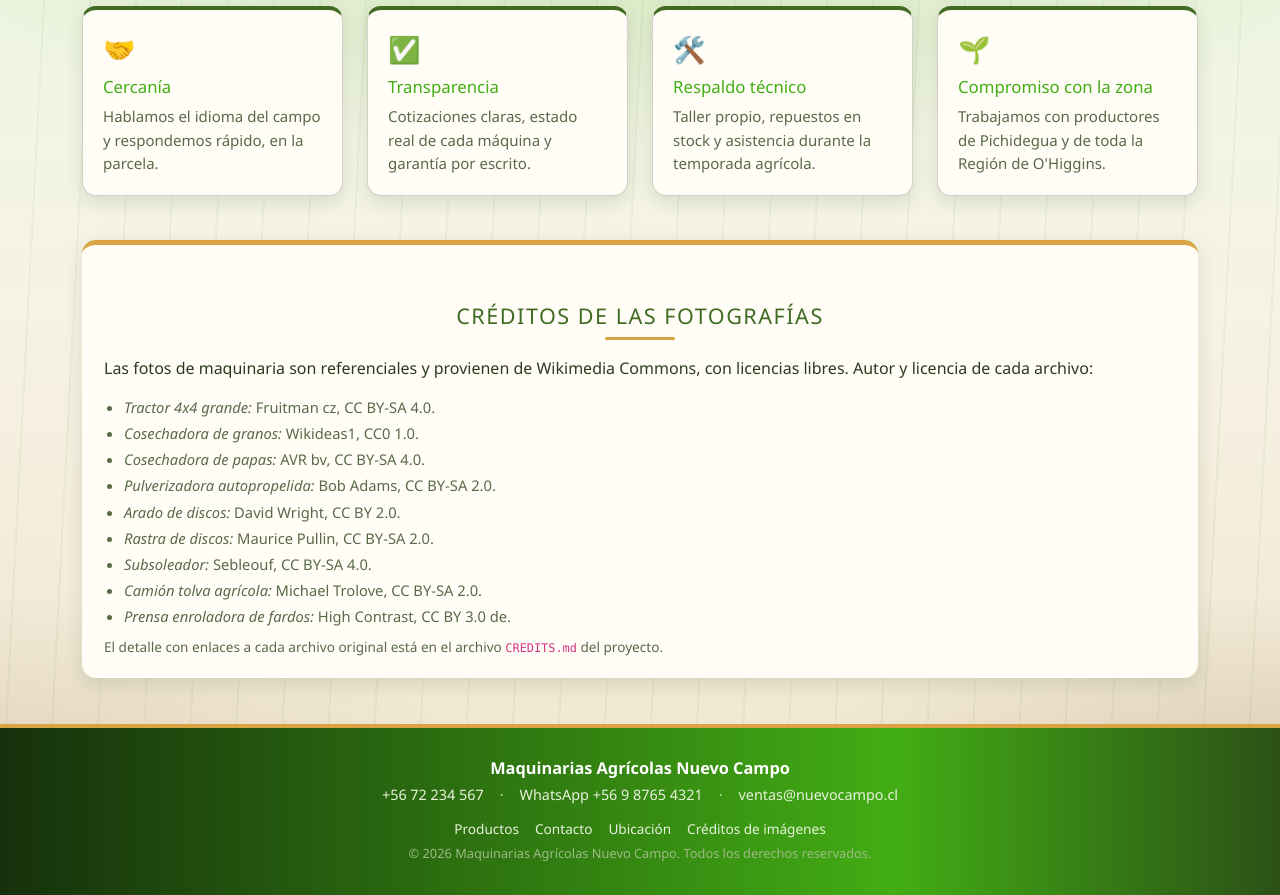
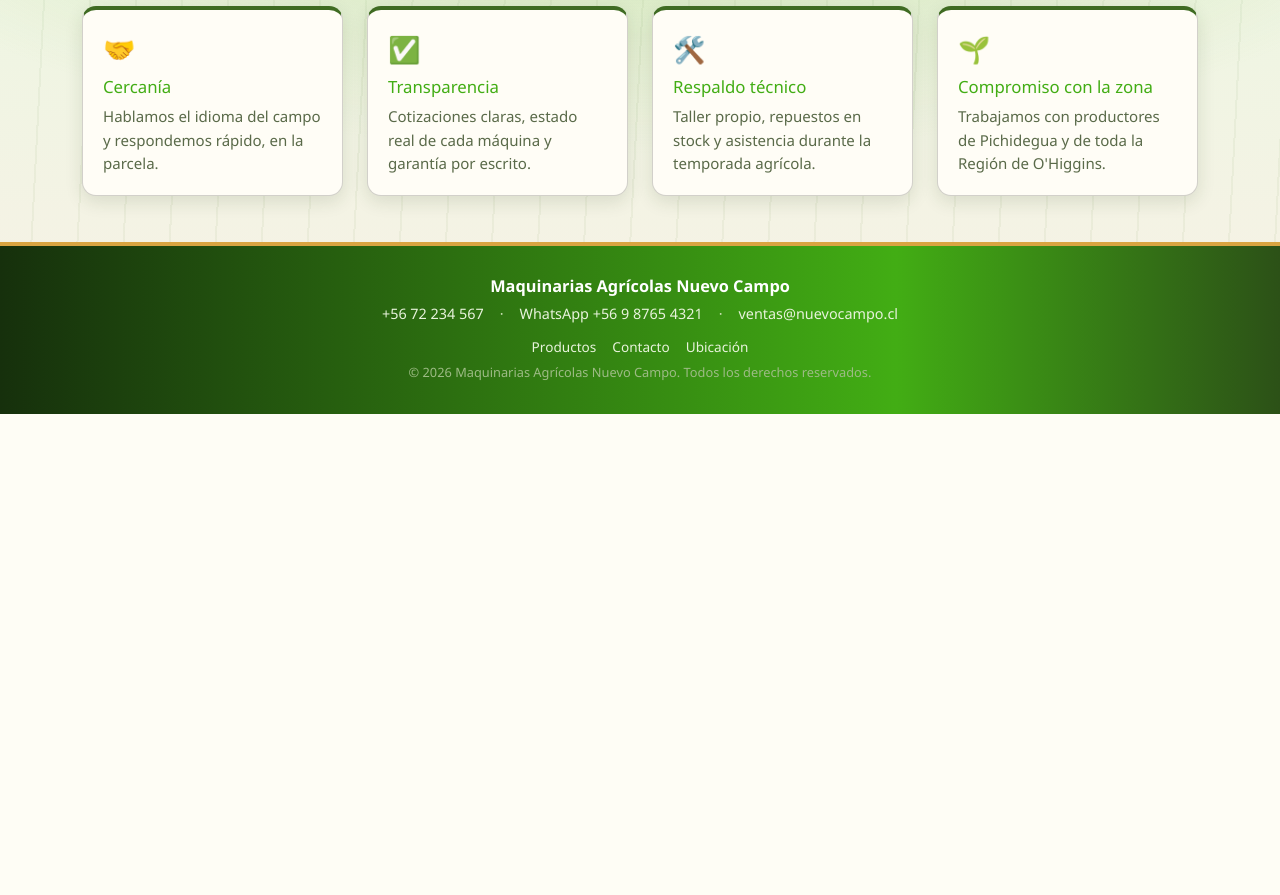
Before and after one commit to josemiguelpinoj-source/Maquinarias-Agricolas, a Django app: page /nosotros/ in a window 1280 px wide. Shown: the part 857-1752 px from the top of the page. After the commit the page ends 1271 px from the top, so only its background shows below. Run offline with Django 5.2, Linux system fonts and the light colour scheme.

Commit message:
Hide photo credits from the public site
Remove the credits section and footer link while preserving the technical CREDITS.md file.

Co-authored-by: Copilot <223556219+Copilot@users.noreply.github.com>

```diff
--- a/paginas/templates/paginas/base.html
+++ b/paginas/templates/paginas/base.html
@@ -60,7 +60,6 @@
                 <a href="{% url 'productos' %}">Productos</a>
                 <a href="{% url 'contacto' %}">Contacto</a>
                 <a href="{% url 'ubicacion' %}">Ubicación</a>
-                <a href="{% url 'nosotros' %}#creditos-fotos">Créditos de imágenes</a>
             </p>
             <p class="copy">© 2026 {{ empresa.nombre }}. Todos los derechos reservados.</p>
         </div>
--- a/paginas/templates/paginas/nosotros.html
+++ b/paginas/templates/paginas/nosotros.html
@@ -74,26 +74,4 @@
     </article></div>
 </section>
 
-<section id="creditos-fotos" class="creditos-fotos">
-    <h3 class="seccion-titulo">Créditos de las fotografías</h3>
-    <p>
-        Las fotos de maquinaria son referenciales y provienen de Wikimedia Commons,
-        con licencias libres. Autor y licencia de cada archivo:
-    </p>
-    <ul>
-        <li><em>Tractor 4x4 grande:</em> Fruitman cz, CC BY-SA 4.0.</li>
-        <li><em>Cosechadora de granos:</em> Wikideas1, CC0 1.0.</li>
-        <li><em>Cosechadora de papas:</em> AVR bv, CC BY-SA 4.0.</li>
-        <li><em>Pulverizadora autopropelida:</em> Bob Adams, CC BY-SA 2.0.</li>
-        <li><em>Arado de discos:</em> David Wright, CC BY 2.0.</li>
-        <li><em>Rastra de discos:</em> Maurice Pullin, CC BY-SA 2.0.</li>
-        <li><em>Subsoleador:</em> Sebleouf, CC BY-SA 4.0.</li>
-        <li><em>Camión tolva agrícola:</em> Michael Trolove, CC BY-SA 2.0.</li>
-        <li><em>Prensa enroladora de fardos:</em> High Contrast, CC BY 3.0 de.</li>
-    </ul>
-    <p class="creditos-nota">
-        El detalle con enlaces a cada archivo original está en el archivo
-        <code>CREDITS.md</code> del proyecto.
-    </p>
-</section>
 {% endblock %}
```
Also changed, not shown: paginas/tests.py (+8 -0 lines).
